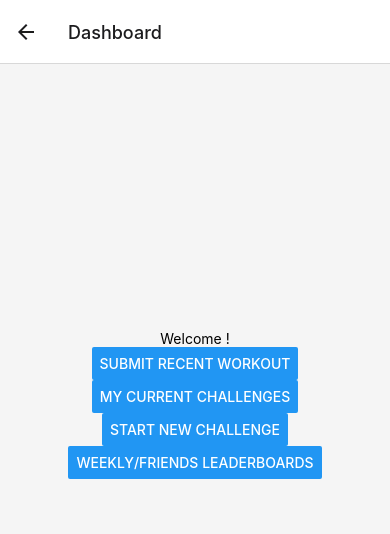
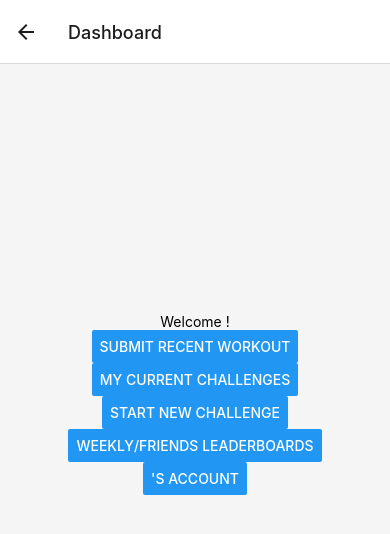
Before and after one commit to mikeold-2008/northcoders-final-project, a React Native app: screen /Dashboard in a window 390 px wide. Shown: the top 534 px of the page. Built offline with nearby package versions, Linux system fonts and the light colour scheme.

Commit message:
adds my account button

```diff
--- a/src/Dashboard.js
+++ b/src/Dashboard.js
@@ -14,8 +14,8 @@ const Dashboard = ({navigation}) => {
         try{
           let id = await AsyncStorage.getItem("userData")
           setUserId(JSON.parse(id).id)
-            let data = await getUsers(JSON.parse(id).id)
-            setUserFirstName(data.firstName)
+          let data = await getUsers(JSON.parse(id).id)
+          setUserFirstName(data.firstName)
         }
         catch(err){
           alert(err)
@@ -41,6 +41,10 @@ return (<>
 
 <Button title={'Weekly/friends leaderboards'}
         onPress={() => navigation.navigate('Leaderboard')} />
+
+<Button title={`${userFirstName}'s account`}
+        onPress={() => navigation.navigate('MyAccount')} />
+
 </View></>
 )
 
--- a/src/HomeScreen.js
+++ b/src/HomeScreen.js
@@ -25,7 +25,7 @@ const HomeScreen = ({ navigation }) => {
   return (
 
     <View style={styles.container}>
-<Text {...userId}/>
+
 <Phoenix />
 <Button title={'Sign up'}
         onPress={() => navigation.navigate('Signup')} />
@@ -33,7 +33,7 @@ const HomeScreen = ({ navigation }) => {
 <Button title={'Login'}
         onPress={() => navigation.navigate('Login')} />
 
-        <Text style={styles.title}>Welcome to TrailBlaze {userId}</Text>
+        <Text style={styles.title}>Welcome to TrailBlaze </Text>
 
         <Text style={styles.subtitle}>Here to help you start your fitness journey</Text>
 
```
